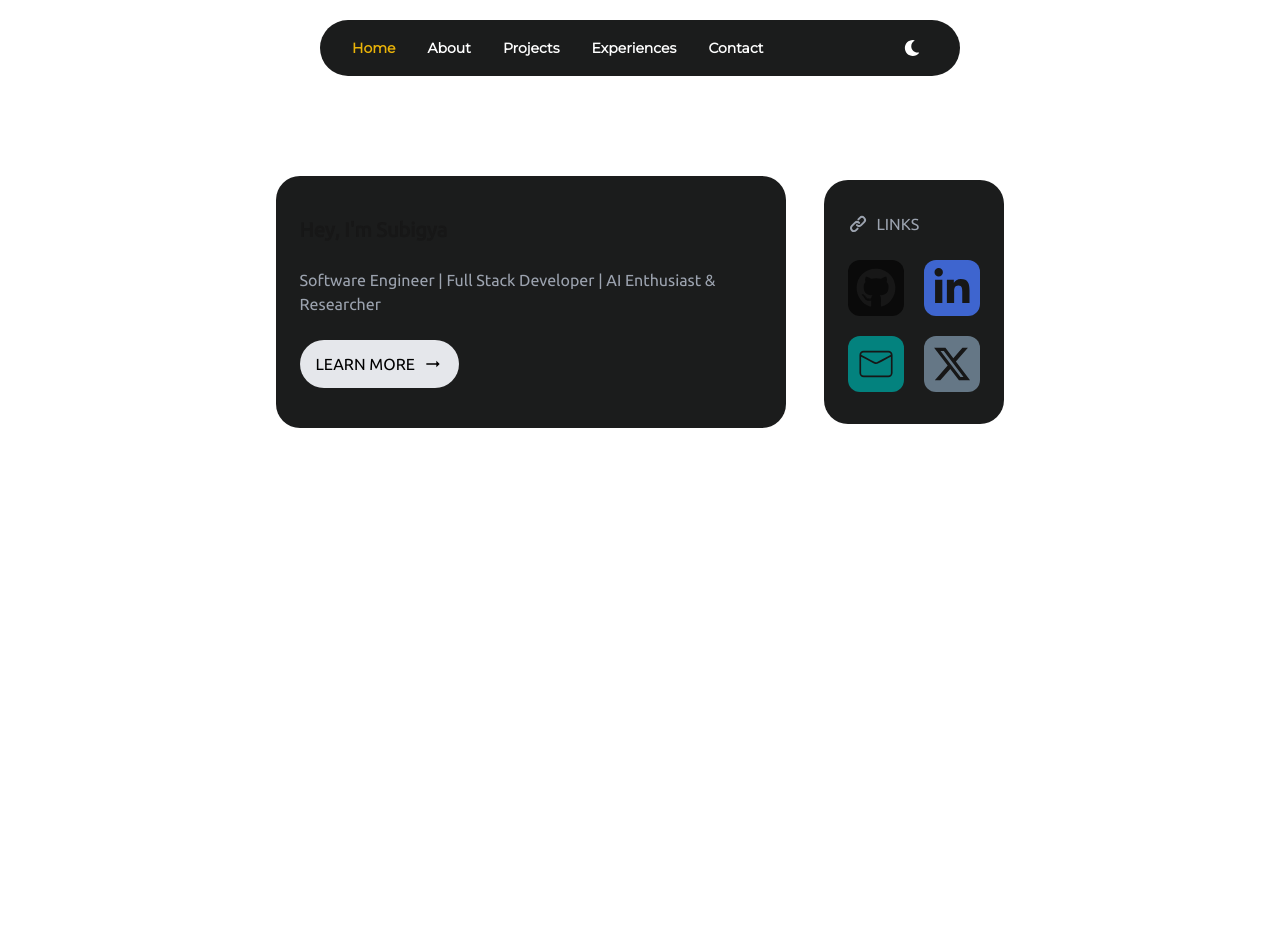
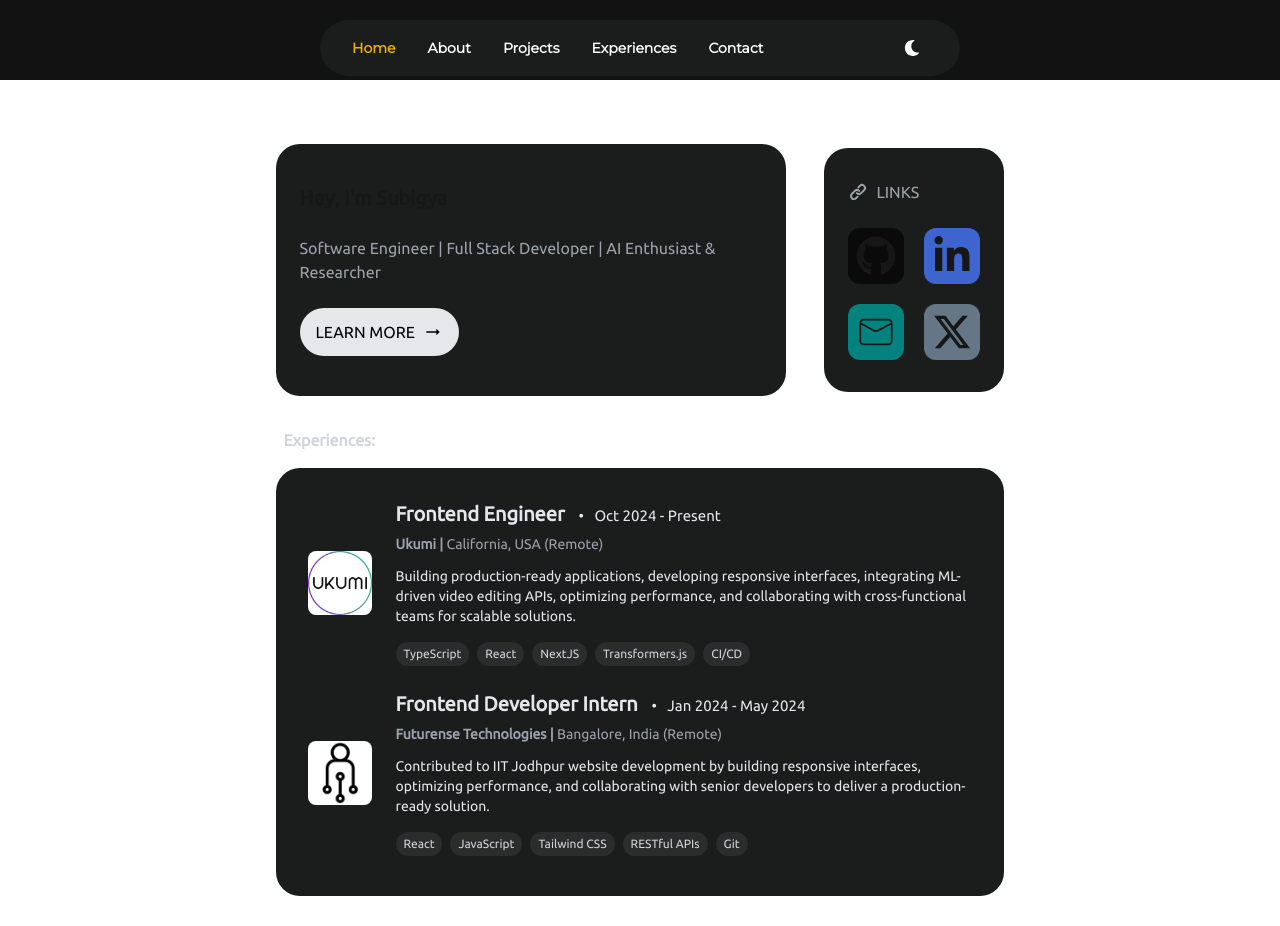
Before and after one commit to subigya-js/subigyasubedi.com.np, a Next.js app: page / in a window 1280 px wide. Shown: the top 926 px of the page. Before the commit the page ends 800 px from the top, so only its background shows below. Built offline with nearby package versions, Linux system fonts and the light colour scheme.

Commit message:
feat: add ExperienceCard and Footer components; include new images and update layout in Landing component

```diff
--- a/app/components/AnimatedPage.tsx
+++ b/app/components/AnimatedPage.tsx
@@ -20,7 +20,7 @@ const AnimatedPage: React.FC<AnimatedPageProps> = ({ children }) => {
   return (
     <div
       className={`transition-all duration-1000 ease-out ${
-        isVisible ? "opacity-100 scale-100" : "opacity-0 scale-50"
+        isVisible ? "opacity-100 translate-y-0" : "opacity-0 translate-y-0"
       }`}
     >
       {children}
--- /dev/null
+++ b/app/components/ExperienceCard.tsx
@@ -0,0 +1,35 @@
+import Image from "next/image"
+import { experiences } from "../constants"
+
+const ExperienceCard = () => {
+  return (
+    <div className='min-h-[40vh] bg-[#1b1c1c] rounded-3xl px-6 py-4'>
+      <div className="mt-4">
+        {
+          experiences.map((exp) => (
+            <div key={exp.id} className="mb-6 flex items-center gap-4">
+              <Image src={exp.logo} alt={`logo`} width={80} height={80} className="p-2 rounded-2xl" />
+
+              <div className="flex flex-col gap-1">
+                <h2 className="text-xl font-bold text-gray-200">{exp.role}&nbsp; &nbsp;<span className="text-[15px] font-normal">&bull; &nbsp; {exp.duration}</span></h2>
+                <p className="text-sm font-semibold text-gray-400">{exp.company} | <span className="font-normal text-gray-400">{exp.location}</span></p>
+                <p className="text-sm mt-2 text-gray-200 w-full max-w-xl">{exp.desc}</p>
+                <div className="flex flex-wrap gap-2 mt-3">
+                  {exp.skills.map((skill, index) => (
+                    <span
+                      key={index}
+                      className="px-2 py-1 text-xs font-medium bg-[#2c2c2c] text-gray-300 rounded-xl"
+                    >
+                      {skill}
+                    </span>
+                  ))}
+                </div>
+              </div>
+            </div>
+          ))}
+      </div>
+    </div>
+  )
+}
+
+export default ExperienceCard
--- /dev/null
+++ b/app/components/Footer.tsx
@@ -0,0 +1,21 @@
+"use client";
+
+import { Montserrat } from "next/font/google";
+import Link from "next/link";
+
+const font = Montserrat({ weight: "400", subsets: ["latin"] });
+
+const Footer = () => {
+  return (
+    <footer className={`bg-[#1b1c1c] rounded-3xl px-6 py-4 mb-5 min-w-[50%] ${font.className}`} suppressHydrationWarning>
+      <div className="flex justify-between text-gray-300">
+        <p className="text-[10px] sm:text-xs font-medium">
+          <Link href="https://github.com/subigya-js" target="_blank" className="hover:text-white hover:underline duration-300">Subigya Subedi</Link> © {new Date().getFullYear()}, All rights reserved.&nbsp;
+        </p>
+        <p className="text-[10px] sm:text-xs">Design Inspired by: <Link href="https://github.com/kreatordev" target="_blank" className="hover:text-white hover:underline duration-300">KreatorDev</Link></p>
+      </div>
+    </footer>
+  );
+};
+
+export default Footer;
--- a/app/components/Landing.tsx
+++ b/app/components/Landing.tsx
@@ -1,11 +1,10 @@
 "use client";
 
 import React, { useEffect, useState } from "react";
-// import Image from "next/image";
-// import MainPhoto from "../assets/MainPhoto.jpeg";
 import { Ubuntu } from "next/font/google";
 import AboutCard from "./AboutCard";
 import LinksCard from "./LinksCard";
+import ExperienceCard from "./ExperienceCard";
 
 const font = Ubuntu({ weight: "400", subsets: ["latin"] });
 
@@ -22,14 +21,20 @@ const Landing: React.FC = () => {
 
   return (
     <div
-      className={`w-full flex flex-col md:flex-row justify-center items-center ${font.className}`}
+      className={`w-full flex flex-col gap-8 ${font.className}`}
       suppressHydrationWarning
     >
-      <div className={`w-[70%] flex justify-center md:justify-start items-center transition-all duration-1000 ease-out ${isVisible ? 'opacity-100 scale-100' : 'opacity-0 scale-50'}`}>
-        <AboutCard />
+      <div className="flex md:flex-row flex-col justify-center items-center gap-10 md:gap-0">
+        <div className={`w-[70%] flex justify-center md:justify-start items-center transition-all duration-1000 ease-out ${isVisible ? 'opacity-100 scale-100' : 'opacity-0 scale-50'}`}>
+          <AboutCard />
+        </div>
+        <div className={`w-[30%] mt-8 md:mt-0 flex flex-col justify-center items-center md:items-end gap-3 transition-all duration-1000 ease-out ${isVisible ? 'opacity-100 scale-100' : 'opacity-0 scale-50'}`}>
+          <LinksCard />
+        </div>
       </div>
-      <div className={`w-[30%] mt-8 md:mt-0 flex flex-col justify-center items-center md:items-end gap-3 transition-all duration-1000 ease-out ${isVisible ? 'opacity-100 scale-100' : 'opacity-0 scale-50'}`}>
-        <LinksCard />
+      <div className={`transition-all duration-1000 ease-out ${isVisible ? 'opacity-100 scale-100' : 'opacity-0 scale-50'}`}>
+        <p className="text-md text-gray-300 mb-4 px-2 font-semibold">Experiences:</p>
+        <ExperienceCard />
       </div>
     </div>
   );
--- a/app/components/LinksCard.tsx
+++ b/app/components/LinksCard.tsx
@@ -4,7 +4,7 @@ import { links } from "../constants"
 const LinksCard = () => {
     return (
         <div className='flex flex-col px-6 py-8 gap-6 bg-[#1b1c1c] rounded-3xl'>
-            <h1 className="flex items-center gap-2 text-gray-400"><HiLink size={20} /> LINKS</h1>
+            <h1 className="flex items-center gap-2 text-gray-400"><HiLink size={20} />LINKS</h1>
 
             <div className='grid grid-cols-2 gap-5'>
                 {
--- a/app/components/Navbar.tsx
+++ b/app/components/Navbar.tsx
@@ -1,8 +1,8 @@
 "use client";
 
-import { useState } from "react";
 import { Montserrat } from "next/font/google";
 import { usePathname, useRouter } from "next/navigation";
+import { useState } from "react";
 import { FaMoon, FaSun } from "react-icons/fa";
 
 const font = Montserrat({ weight: "400", subsets: ["latin"] });
@@ -26,7 +26,10 @@ const Navbar = () => {
 
   return (
     <>
-      <nav className={`fixed top-5 py-3 px-6 sm:px-8 flex justify-between w-[50%] bg-[#1b1c1c] items-center rounded-full font-bold ${font.className}`} suppressHydrationWarning>
+      {/* Backdrop to prevent content from showing above navbar */}
+      <div className="fixed top-0 left-0 w-full h-20 bg-transparent z-[999] pointer-events-none" />
+
+      <nav className={`fixed top-5 left-1/2 transform -translate-x-1/2 py-3 px-6 sm:px-8 flex justify-between w-[50%] bg-[#1b1c1c] items-center rounded-full font-bold z-[1000] ${font.className}`} suppressHydrationWarning>
         {/* Desktop menu */}
         <ul className="hidden md:flex space-x-4 lg:space-x-8 text-sm font-bold">
           {navItems.map((item) => (
@@ -56,7 +59,7 @@ const Navbar = () => {
       </nav>
 
       {/* Mobile footer navbar */}
-      <div className={`md:hidden fixed bottom-0 left-0 w-full bg-gray-900 ${font.className}`} suppressHydrationWarning>
+      {/* <div className={`md:hidden fixed bottom-0 left-0 w-full bg-gray-900 z-[1000] ${font.className}`} suppressHydrationWarning>
         <ul className="flex justify-around items-center h-[10vh] text-sm font-bold">
           {navItems.map((item) => (
             <li key={item.name} className="w-1/3">
@@ -72,7 +75,7 @@ const Navbar = () => {
             </li>
           ))}
         </ul>
-      </div>
+      </div> */}
     </>
   );
 };
--- a/app/constants.js
+++ b/app/constants.js
@@ -1,6 +1,8 @@
 import { CiMail } from "react-icons/ci";
 import { FaGithub, FaLinkedinIn } from "react-icons/fa";
 import { FaXTwitter } from "react-icons/fa6";
+import futurenseLogo from "./assets/Futurense.jpg";
+import ukumiLogo from "./assets/ukumi.jpeg";
 
 export const projects = [
   {
@@ -67,22 +69,34 @@ export const links = [
 export const experiences = [
   {
     id: "1",
+    role: "Frontend Engineer",
+    company: "Ukumi",
+    duration: "Oct 2024 - Present",
+    location: "California, USA (Remote)",
+    desc: "Building production-ready applications, developing responsive interfaces, integrating ML-driven video editing APIs, optimizing performance, and collaborating with cross-functional teams for scalable solutions.",
+    logo: ukumiLogo,
+    skills: [
+      "TypeScript",
+      "React",
+      "NextJS",
+      "Transformers.js",
+      "CI/CD",
+    ],
+  },
+  {
+    id: "2",
     role: "Frontend Developer Intern",
     company: "Futurense Technologies",
     duration: "Jan 2024 - May 2024",
     location: "Bangalore, India (Remote)",
-    desc: [
-      "Collaborated with cross-functional teams to develop and enhance web applications using React.js, ensuring responsive design and optimal UI.",
-    ],
-  },
-  {
-    id: "2",
-    role: "Frontend Engineer",
-    company: "Ukumi",
-    duration: "Oct 2024 - Present",
-    location: "California, USA (Remote)",
-    desc: [
-      "Developed and maintained the front-end of the Ukumi platform using React.js, ensuring a seamless and engaging user experience.",
+    desc: "Contributed to IIT Jodhpur website development by building responsive interfaces, optimizing performance, and collaborating with senior developers to deliver a production-ready solution.",
+    logo: futurenseLogo,
+    skills: [
+      "React",
+      "JavaScript",
+      "Tailwind CSS",
+      "RESTful APIs",
+      "Git",
     ],
   },
 ];
--- a/app/layout.tsx
+++ b/app/layout.tsx
@@ -1,6 +1,7 @@
 import type { Metadata } from "next";
 import localFont from "next/font/local";
 import Navbar from "./components/Navbar";
+import Footer from "./components/Footer";
 import "./globals.css";
 
 const geistSans = localFont({
@@ -32,14 +33,17 @@ export default function RootLayout({
       <body
         className={`${geistSans.variable} ${geistMono.variable} antialiased min-h-screen flex flex-col items-center justify-center`}
       >
-        <div className="flex justify-center">
+        {/* Fixed top overlay to prevent content from showing above navbar */}
+        <div className="fixed top-0 left-0 w-full h-20 bg-[#121212] z-[998]" />
+        <div className="flex justify-center z-[999]">
           <Navbar />
         </div>
-        <main className="flex-grow flex justify-center overflow-y-auto mt-36">
+        <main className="flex-grow flex justify-center overflow-y-auto mt-28">
           <div className="w-full max-w-7xl px-4 sm:px-6 lg:px-8 py-8">
             {children}
           </div>
         </main>
+        <Footer />
       </body>
     </html>
   );
```
Also changed, not shown: app/assets/Futurense.jpg (added), app/assets/ukumi.jpeg (added).
